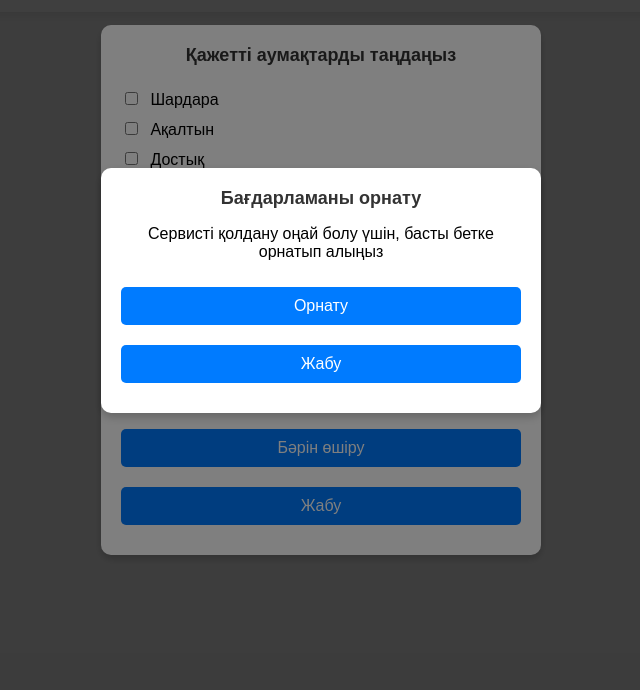
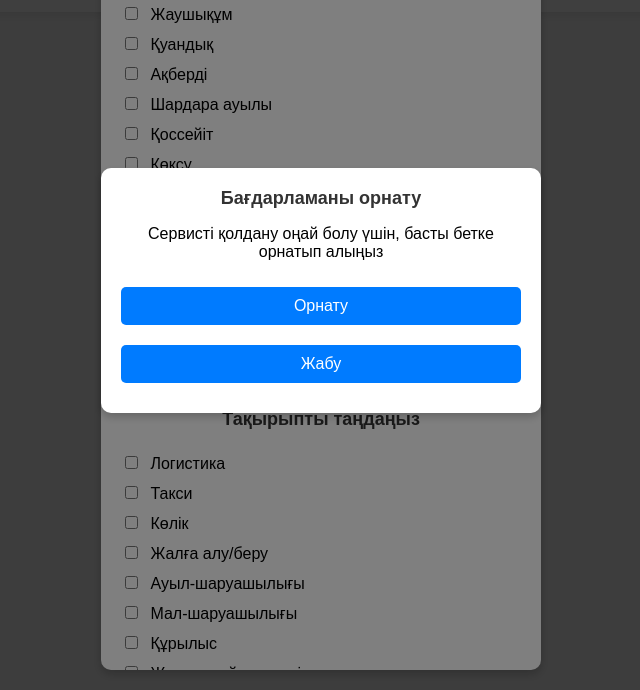
Before and after one commit to nullmansurov/Nukte.store, a plain HTML site: page index.html in a window 1280 px wide. Shown: the part 110-800 px from the top of the page, without its empty margins (319-959 px from the left). Drawn offline with Linux system fonts and the light colour scheme.

Commit message:
Update index.html

```diff
--- a/index.html
+++ b/index.html
@@ -19,7 +19,7 @@
                 <img src="icons/birzha.png" alt="Биржа" class="icon"> Биржа
             </button>
             <button class="button" id="show-ivents">
-                <img src="icons/ivent.png" alt="Ивенттер" class="icon"> Ивенттер
+                <img src="icons/ivent.png" alt="Ивенттер" class="icon"> Сұраныстар
             </button>
             <button class="button" id="show-filters">
                 <img src="icons/subscribe.png" alt="Жазылымдар" class="icon"> Жазылымдар
@@ -49,15 +49,46 @@
             <h3>Қажетті аумақтарды таңдаңыз</h3>
             <div id="regions">
                 <label><input type="checkbox" value="Шардара"> Шардара</label>
+                <label><input type="checkbox" value="Жаушықұм"> Жаушықұм</label>
+                <label><input type="checkbox" value="Қуандық"> Қуандық</label>
+                <label><input type="checkbox" value="Ақберді"> Ақберді</label>
+                <label><input type="checkbox" value="Шардара ауылы"> Шардара ауылы</label>
+                <label><input type="checkbox" value="Қоссейіт"> Қоссейіт</label>
+                <label><input type="checkbox" value="Көксу"> Көксу</label>
+                <label><input type="checkbox" value="Басланды"> Басланды</label>
+                <label><input type="checkbox" value="Ұзыната"> Ұзыната</label>
+                <label><input type="checkbox" value="Жоласар"> Жоласар</label>
+                <label><input type="checkbox" value="Алатау батыр"> Алатау батыр</label>
+                <label><input type="checkbox" value="Қызылқұм"> Қызылқұм</label>
                 <label><input type="checkbox" value="Ақалтын"> Ақалтын</label>
                 <label><input type="checkbox" value="Достық"> Достық</label>
             </div>
+
             <h3>Тақырыпты таңдаңыз</h3>
             <div id="tags">
                 <label><input type="checkbox" value="Логистика"> Логистика</label>
-                <label><input type="checkbox" value="Ауыл шаруашылығы"> Ауыл шаруашылығы</label>
-                <label><input type="checkbox" value="Мал шаруашылығы"> Мал шаруашылығы</label>
+                <label><input type="checkbox" value="Такси"> Такси</label>
+                <label><input type="checkbox" value="Көлік"> Көлік</label>
+                <label><input type="checkbox" value="Жалға алу/беру"> Жалға алу/беру</label>
+                <label><input type="checkbox" value="Ауыл-шаруашылығы"> Ауыл-шаруашылығы</label>
+                <label><input type="checkbox" value="Мал-шаруашылығы"> Мал-шаруашылығы</label>
+                <label><input type="checkbox" value="Құрылыс"> Құрылыс</label>
+                <label><input type="checkbox" value="Жылжымайтын мүлік"> Жылжымайтын мүлік</label>
+                <label><input type="checkbox" value="Азық-түлік"> Азық-түлік</label>
+                <label><input type="checkbox" value="Вакансия"> Вакансия</label>
+                <label><input type="checkbox" value="Қызыметтер"> Қызыметтер</label>
+                <label><input type="checkbox" value="Интернет және Электроника"> Интернет және Электроника</label>
+                <label><input type="checkbox" value="Іс-шаралар"> Іс-шаралар</label>
+                <label><input type="checkbox" value="Мәдиниет"> Мәдиниет</label>
+                <label><input type="checkbox" value="Көңіл-сауық кештері"> Көңіл-сауық кештері</label>
+                <label><input type="checkbox" value="Музыка"> Музыка</label>
+                <label><input type="checkbox" value="Денсаулық"> Денсаулық</label>
+                <label><input type="checkbox" value="Киім кешек"> Киім кешек</label>
+                <label><input type="checkbox" value="Жиһаздар"> Жиһаздар</label>
+                <label><input type="checkbox" value="Үй-техника"> Үй-техника</label>
+                <label><input type="checkbox" value="Басқалары"> Басқалары</label>
             </div>
+
             <br>
             <button id="modal-apply-filters">Сақтау</button>
             <button id="modal-clear-filters">Бәрін өшіру</button>
```
